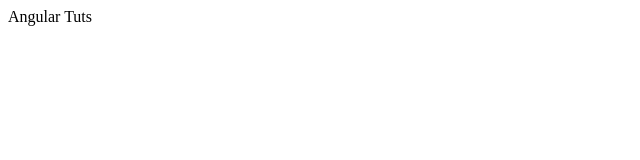
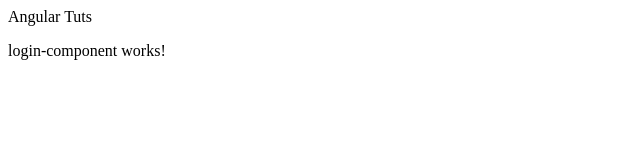
Before and after one commit to AmilaDeAlwis/angularTuts, an Angular app: page / in a window 1280 px wide. Shown: the top 160 px of the page, without its empty margins (0-640 px from the left). Built offline with nearby package versions, Linux system fonts and the light colour scheme.

Commit message:
login component created

```diff
--- a/src/app/app.html
+++ b/src/app/app.html
@@ -1 +1,3 @@
 {{Title}}
+
+<app-login-component></app-login-component>
--- a/src/app/app.ts
+++ b/src/app/app.ts
@@ -1,9 +1,10 @@
 import { Component } from '@angular/core';
+import { LoginComponent } from './login-component/login-component';
 //import { RouterOutlet } from '@angular/router';
 
 @Component({
   selector: 'app-root',
-  imports: [],
+  imports: [LoginComponent],
   templateUrl: './app.html',
   styleUrl: './app.css'
 })
--- /dev/null
+++ b/src/app/login-component/login-component.html
@@ -0,0 +1 @@
+<p>login-component works!</p>
```
Also changed, not shown: src/app/login-component/login-component.ts (added, +9 -0 lines), src/app/login-component/login-component.css (added), 1 other file (tests, documents, lock files or other folders).
